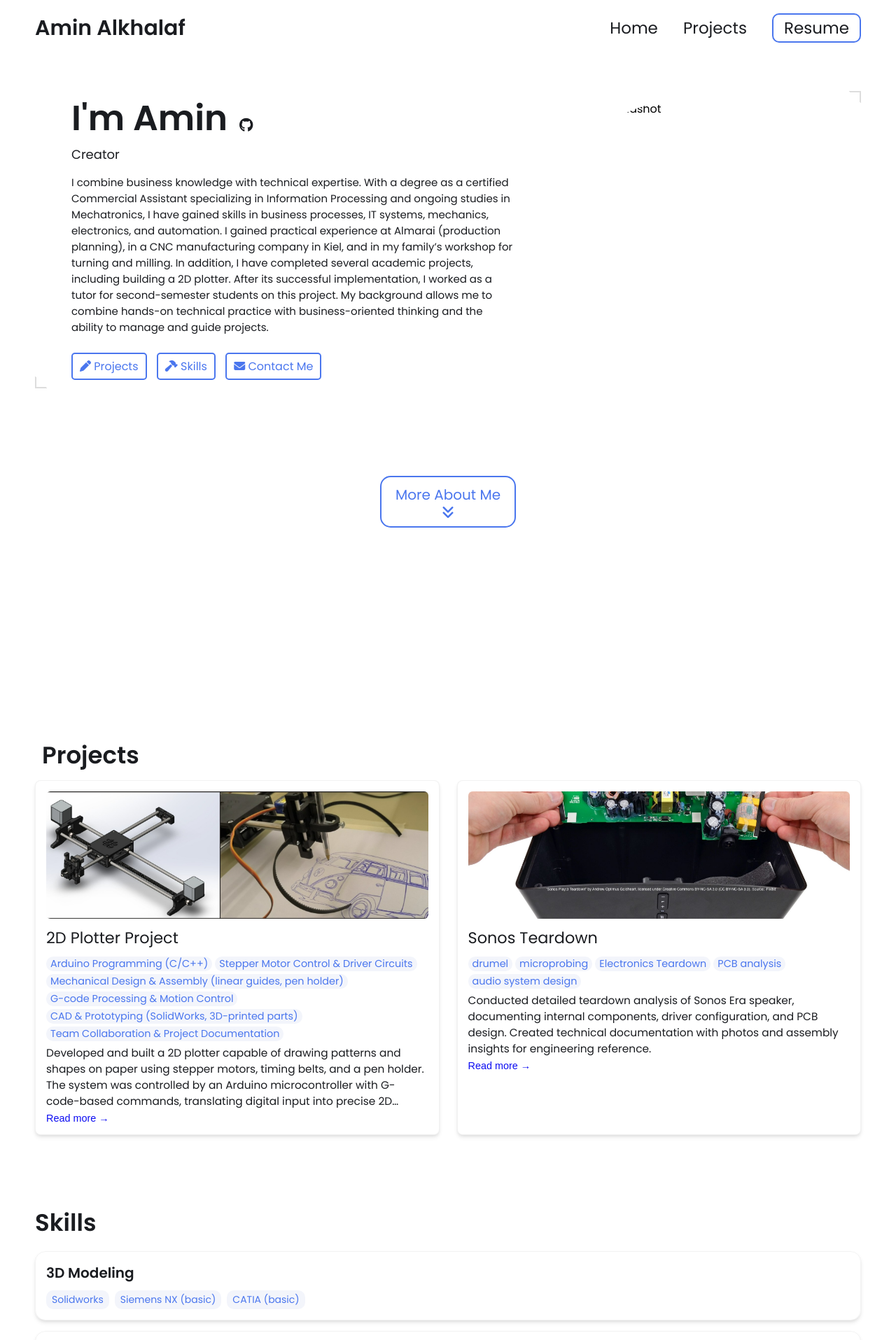
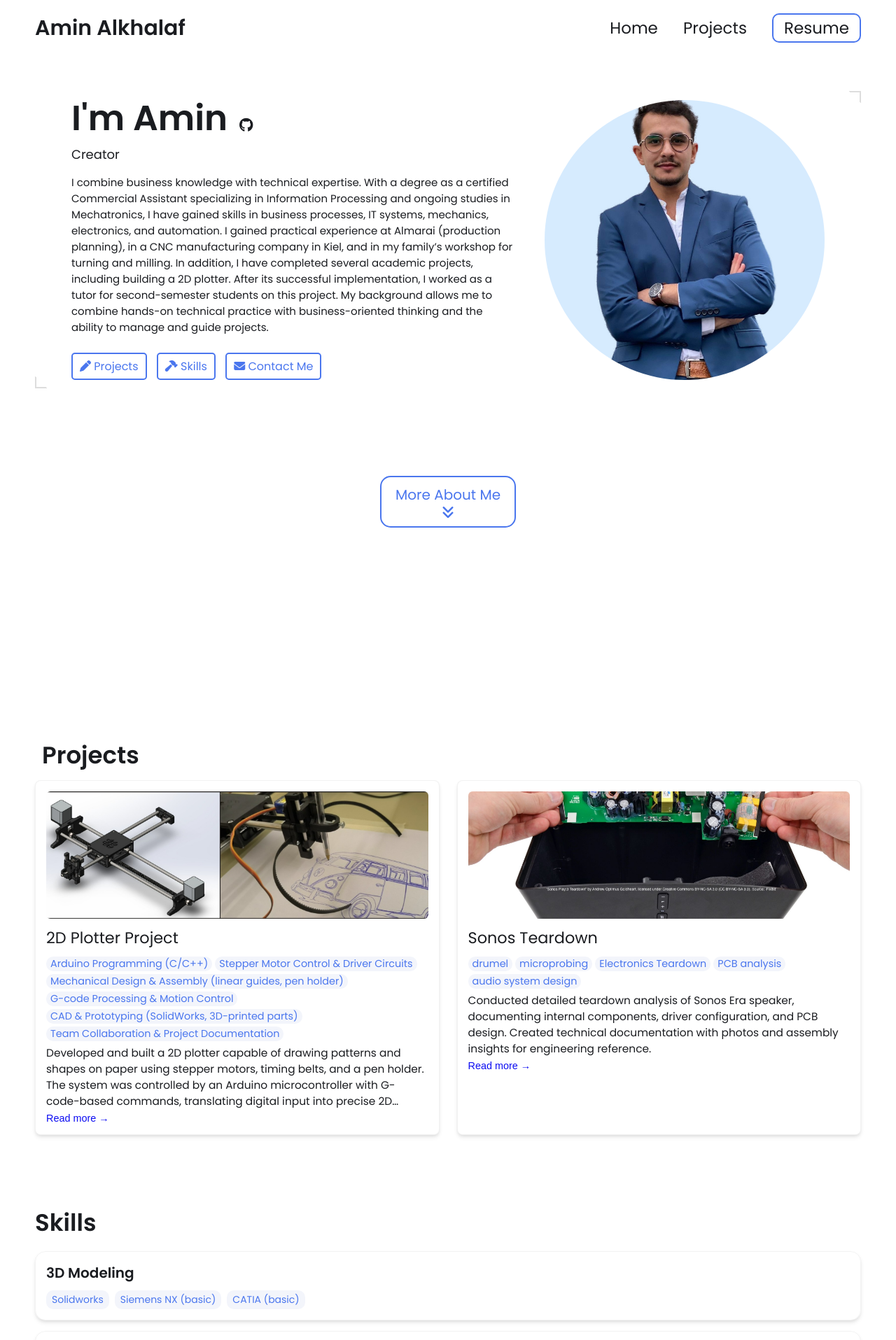
Before and after one commit to Amin-Alkhalaf/Amin-Alkhalaf.github.io, a Jekyll site: the page built from index.html, in a window 1280 px wide. Shown: the top 1915 px of the page at 70% size. Built offline with Jekyll 4.4.1, drawn with Linux system fonts in a browser that asks for light colours.

Commit message:
Update _config.yml

```diff
--- a/_config.yml
+++ b/_config.yml
@@ -23,7 +23,7 @@ description: >- # dont remove this line. this will ignore all new lines until th
   My background allows me to combine hands-on technical practice with business-oriented thinking and the ability to manage and guide projects.
 
 # Place your profile image in /assets/images/profile-image/folder and edit the file name
-profile_image: ./assets/images/profile-image/avatar.jpeg
+profile_image: ./assets/profile-image/avatar.jpeg
 
 
 # Link your resume
```
